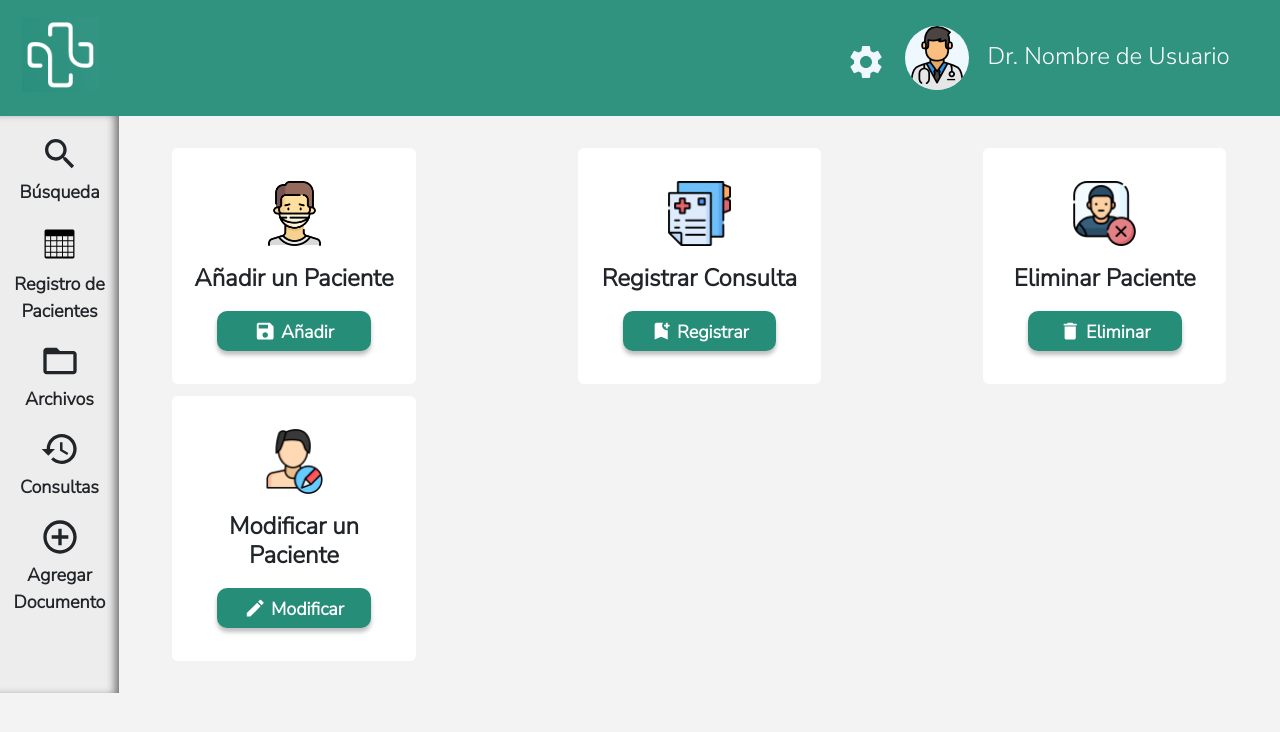
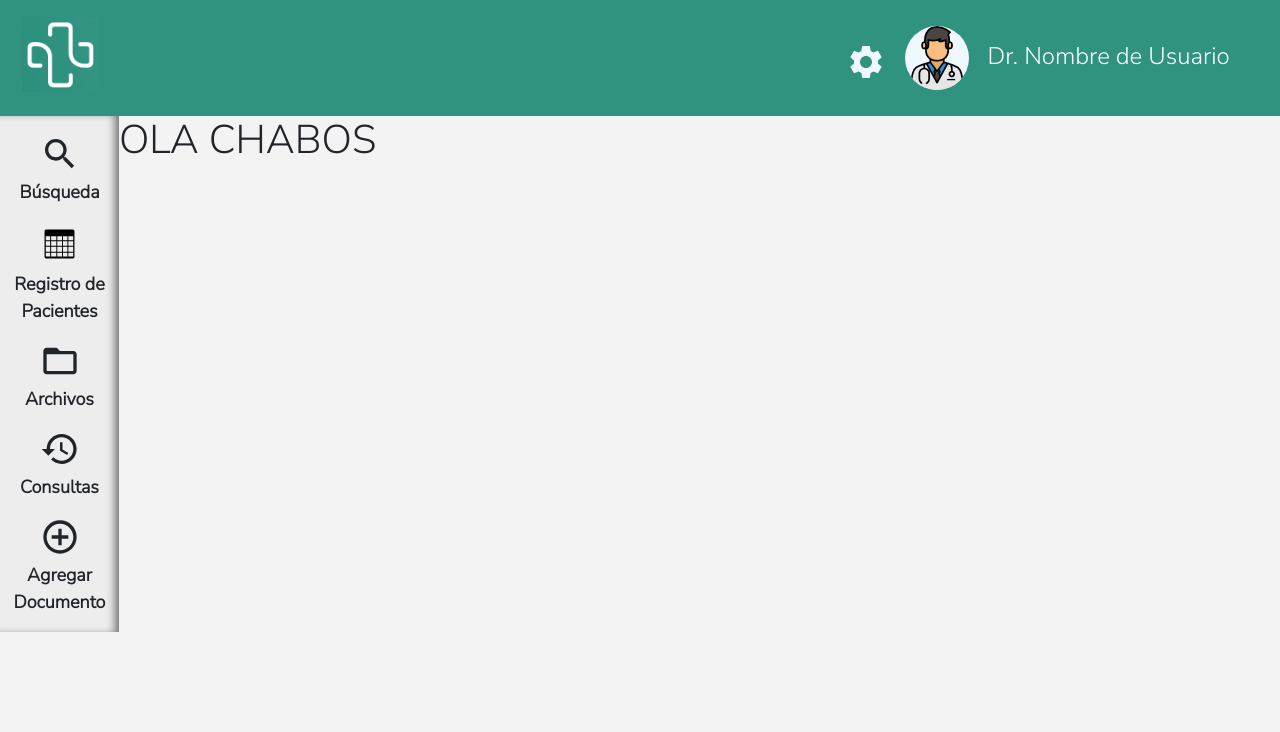
Before and after one commit to DiegoG0477/saludata-frontend, a React (Vite) app: page /pacient-search in a window 1280 px wide. Shown: the top 732 px of the page. Built offline with nearby package versions, Linux system fonts and the light colour scheme.

Commit message:
router update
This update enable redirections

```diff
--- a/package.json
+++ b/package.json
@@ -18,7 +18,8 @@
     "font-awesome": "^4.7.0",
     "primeicons": "^6.0.1",
     "react": "^18.2.0",
-    "react-dom": "^18.2.0"
+    "react-dom": "^18.2.0",
+    "react-router-dom": "^6.14.1"
   },
   "devDependencies": {
     "@types/react": "^18.0.37",
--- a/src/App.jsx
+++ b/src/App.jsx
@@ -1,20 +1,19 @@
-import "./App.css";
-import "primeicons/primeicons.css";
-import Head from "./components/Head";
-import LeftNav from "./components/LeftNav";
+import { BrowserRouter as Router, Routes, Route } from "react-router-dom";
+import Render from "./Render";
 import Home from "./components/Home";
+import PacientSearch from "./components/PacientSearch";
 
 function App() {
   return (
-    <>
-      <div className="app">
-        <Head></Head>
-        <div className="frame">
-          <LeftNav></LeftNav>
-          <Home></Home>
-        </div>
-      </div>
-    </>
+    <Router>
+      <Routes>
+        <Route path="/" element={<Render component={<Home />} />} />
+        <Route
+          path="pacient-search"
+          element={<Render component={<PacientSearch />} />}
+        />
+      </Routes>
+    </Router>
   );
 }
 
--- /dev/null
+++ b/src/Render.jsx
@@ -0,0 +1,21 @@
+import "./App.css";
+import "primeicons/primeicons.css";
+import Head from "./components/Head";
+import LeftNav from "./components/LeftNav";
+import Home from "./components/Home";
+
+function Render({ component }) {
+  return (
+    <>
+      <Head></Head>
+      <div className="app">
+        <div className="frame">
+          <LeftNav></LeftNav>
+          {component}
+        </div>
+      </div>
+    </>
+  );
+}
+
+export default Render;
--- a/src/components/LeftNav.jsx
+++ b/src/components/LeftNav.jsx
@@ -4,9 +4,11 @@ import FolderOpenOutlinedIcon from '@mui/icons-material/FolderOpenOutlined';
 import HistoryIcon from '@mui/icons-material/History';
 import AddCircleOutlineOutlinedIcon from '@mui/icons-material/AddCircleOutlineOutlined';
 import cell from "../assets/cells.svg";
-
+import { useNavigate } from "react-router-dom";
 
 function LeftNav() {
+    const navigate = useNavigate();
+
   return (
     <>
     <div className="left-nav">
@@ -16,7 +18,7 @@ function LeftNav() {
             <p>Búsqueda</p>
         </div>
 
-        <div className="nav-box">
+        <div className="nav-box" onClick={() => navigate('pacient-search')}>
             <img src={cell} alt="" style={{width:"3.5vw"}}/>
             <p>Registro de Pacientes</p>
         </div>
--- /dev/null
+++ b/src/components/PacientSearch.jsx
@@ -0,0 +1,11 @@
+import React from "react";
+
+function PacientSearch() {
+  return (
+    <>
+      <h1>OLA CHABOS</h1>
+    </>
+  );
+}
+
+export default PacientSearch;
```
Also changed, not shown: 1 other file (tests, documents, lock files or other folders).
